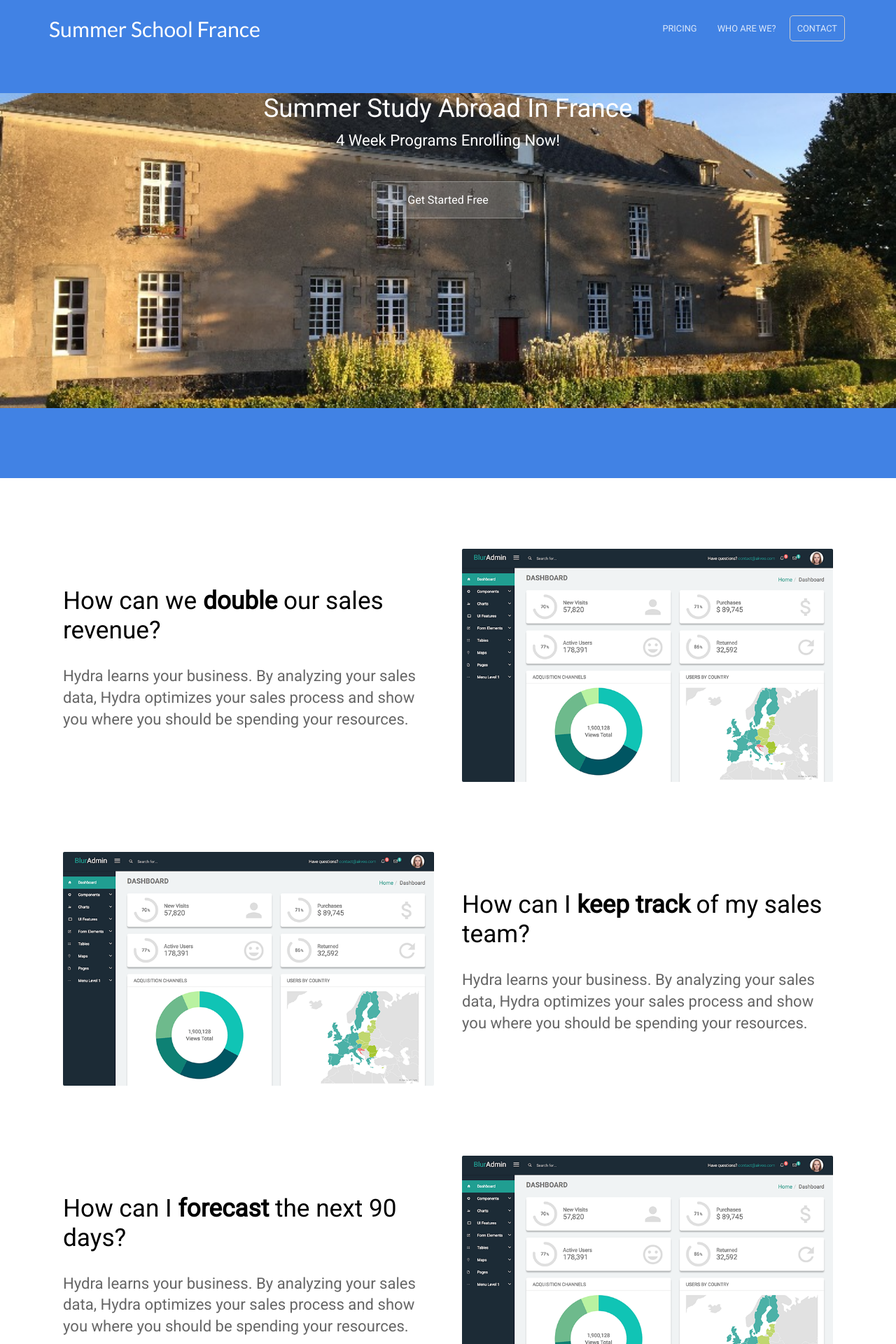
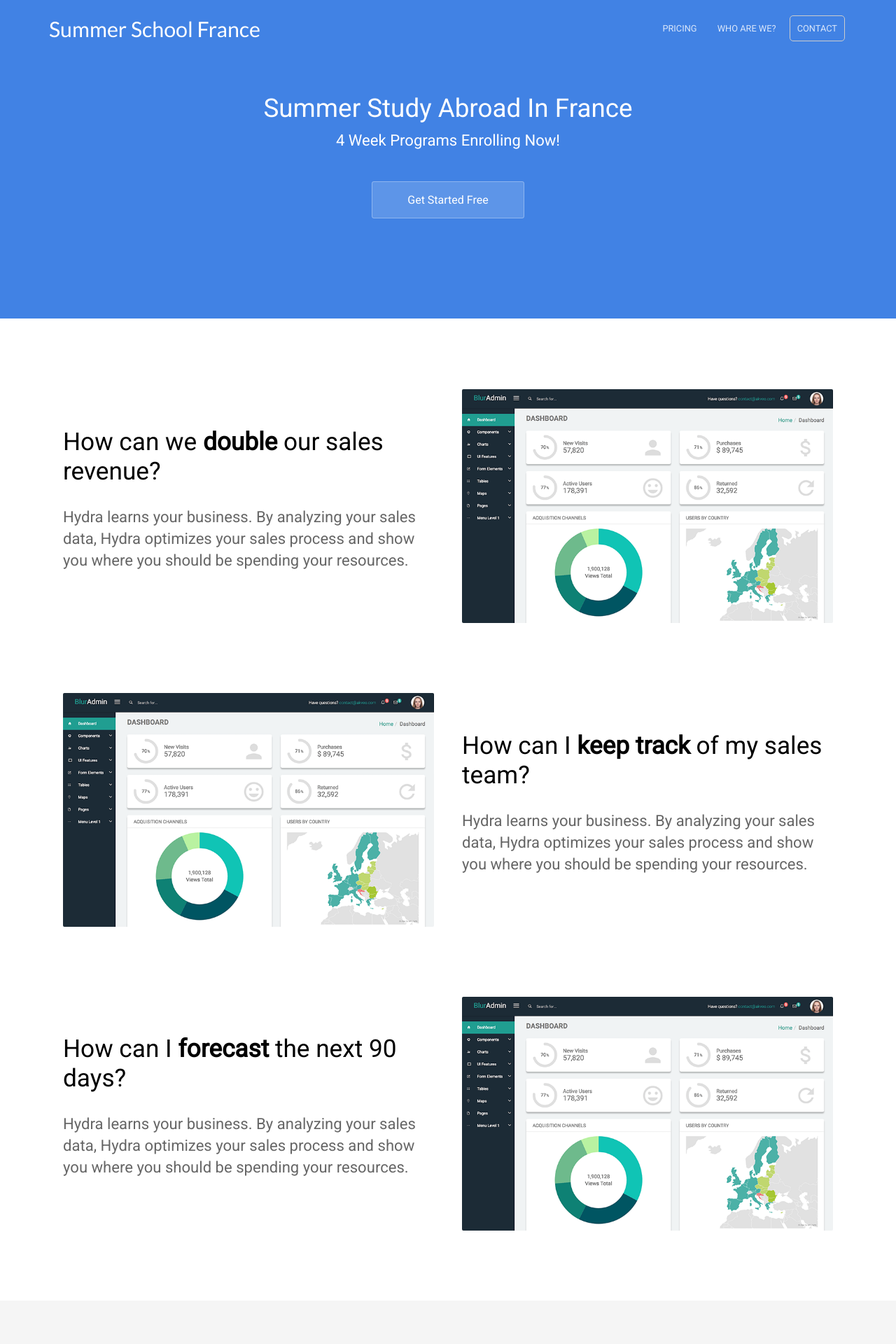
Before and after one commit to baritchie/project1, a Jekyll site: the page built from index.html, in a window 1280 px wide. Shown: the top 1920 px of the page at 70% size. Built offline with Jekyll 4.4.1, drawn with Linux system fonts in a browser that asks for light colours.

Commit message:
Updated '_sass/layout.scss' via CloudCannon

```diff
--- a/_sass/layout.scss
+++ b/_sass/layout.scss
@@ -5,15 +5,7 @@
 }
 
 .text-container {
-    height: 100vh;
-    @media #{$desktop} {
-        height: 50vh;
-    }
-	background: url("/uploads/school-main.JPG");
-	background-size: cover;
-    background-repeat: no-repeat;
-    background-position: 50% 50%;
-    padding: 0;
+
 }
 
 .hero_image {
```
